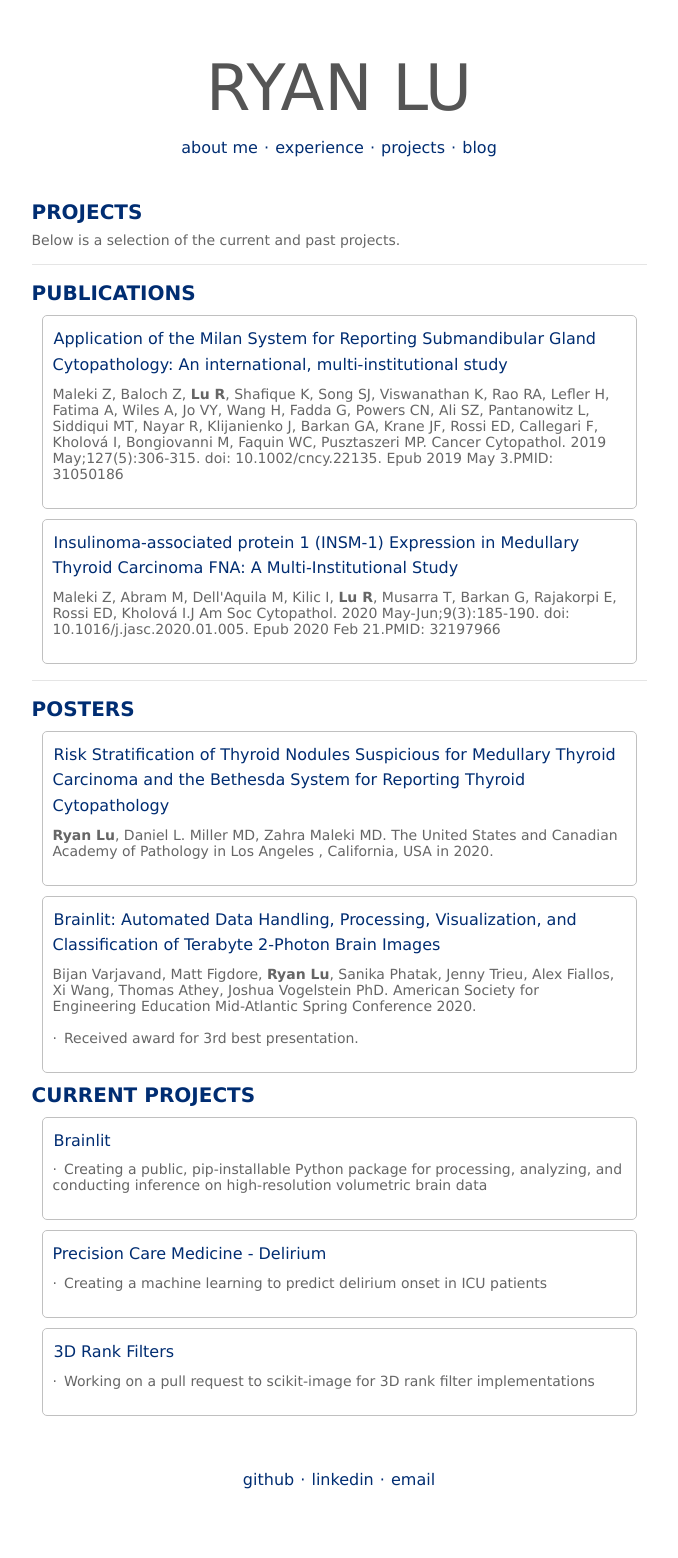
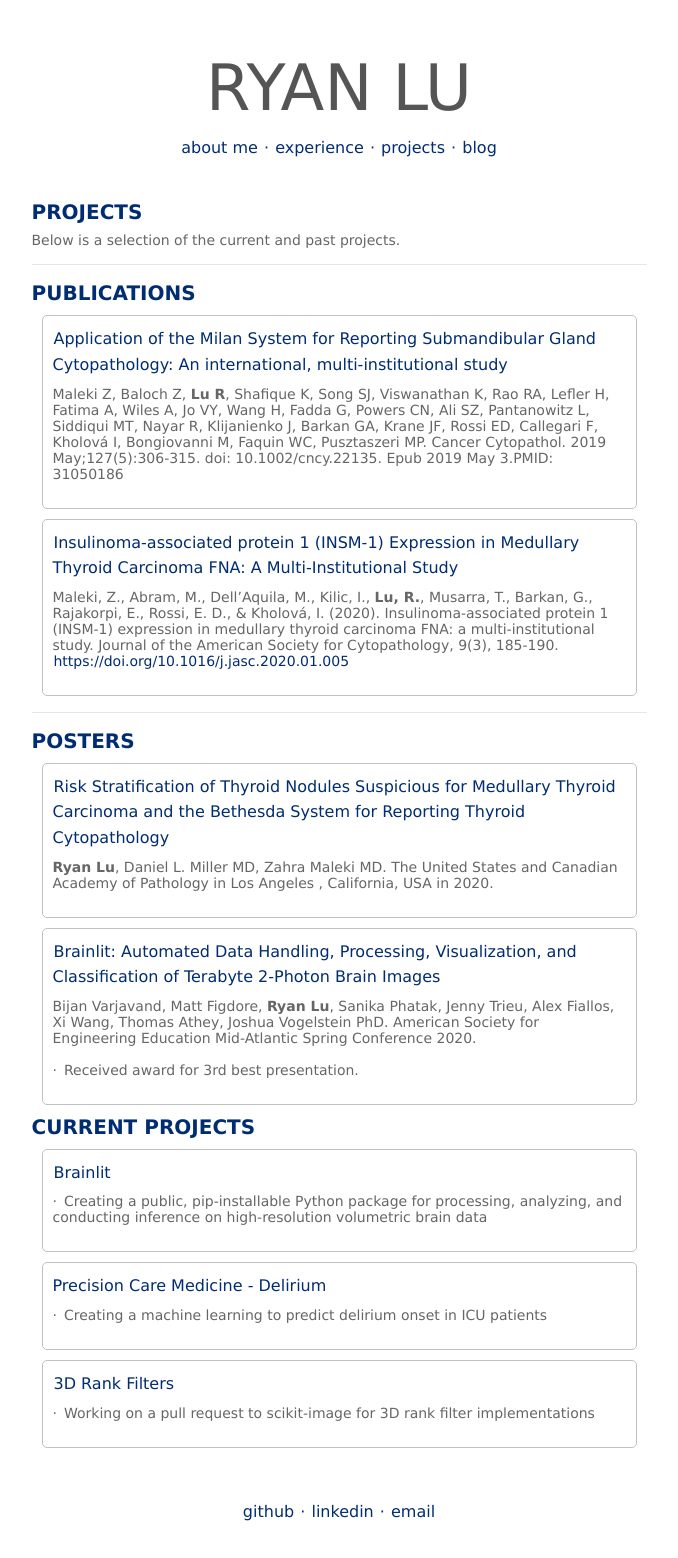
Before and after one commit to ryanlu41/ryanlu41.github.io, a Jekyll site: the page built from projects/index.html, in a window 1280 px wide. Shown: the whole page, without its empty margins (301-979 px from the left). Built offline with Jekyll 4.4.1, drawn with Linux system fonts in a browser that asks for light colours; before the commit the page ends 1526 px from its top, so only the background shows below that.

Commit message:
citations

```diff
--- a/projects/index.html
+++ b/projects/index.html
@@ -23,7 +23,7 @@ title: Ryan Lu - Projects
 		</div>
 		<div class="project-item">
 			<h4><a href="https://www.sciencedirect.com/science/article/pii/S2213294520300326">Insulinoma-associated protein 1 (INSM-1) Expression in Medullary Thyroid Carcinoma FNA: A Multi-Institutional Study</a></h4>
-			<p>Maleki Z, Abram M, Dell'Aquila M, Kilic I, <b>Lu R</b>, Musarra T, Barkan G, Rajakorpi E, Rossi ED, Kholová I.J Am Soc Cytopathol. 2020 May-Jun;9(3):185-190. doi: 10.1016/j.jasc.2020.01.005. Epub 2020 Feb 21.PMID: 32197966</p>
+			<p>Maleki, Z., Abram, M., Dell’Aquila, M., Kilic, I., <b>Lu, R.</b>, Musarra, T., Barkan, G., Rajakorpi, E., Rossi, E. D., & Kholová, I. (2020). Insulinoma-associated protein 1 (INSM-1) expression in medullary thyroid carcinoma FNA: a multi-institutional study. Journal of the American Society for Cytopathology, 9(3), 185-190. <a href=https://doi.org/10.1016/j.jasc.2020.01.005>https://doi.org/10.1016/j.jasc.2020.01.005</a></p>
 		</div>
 		<hr>
 
```
